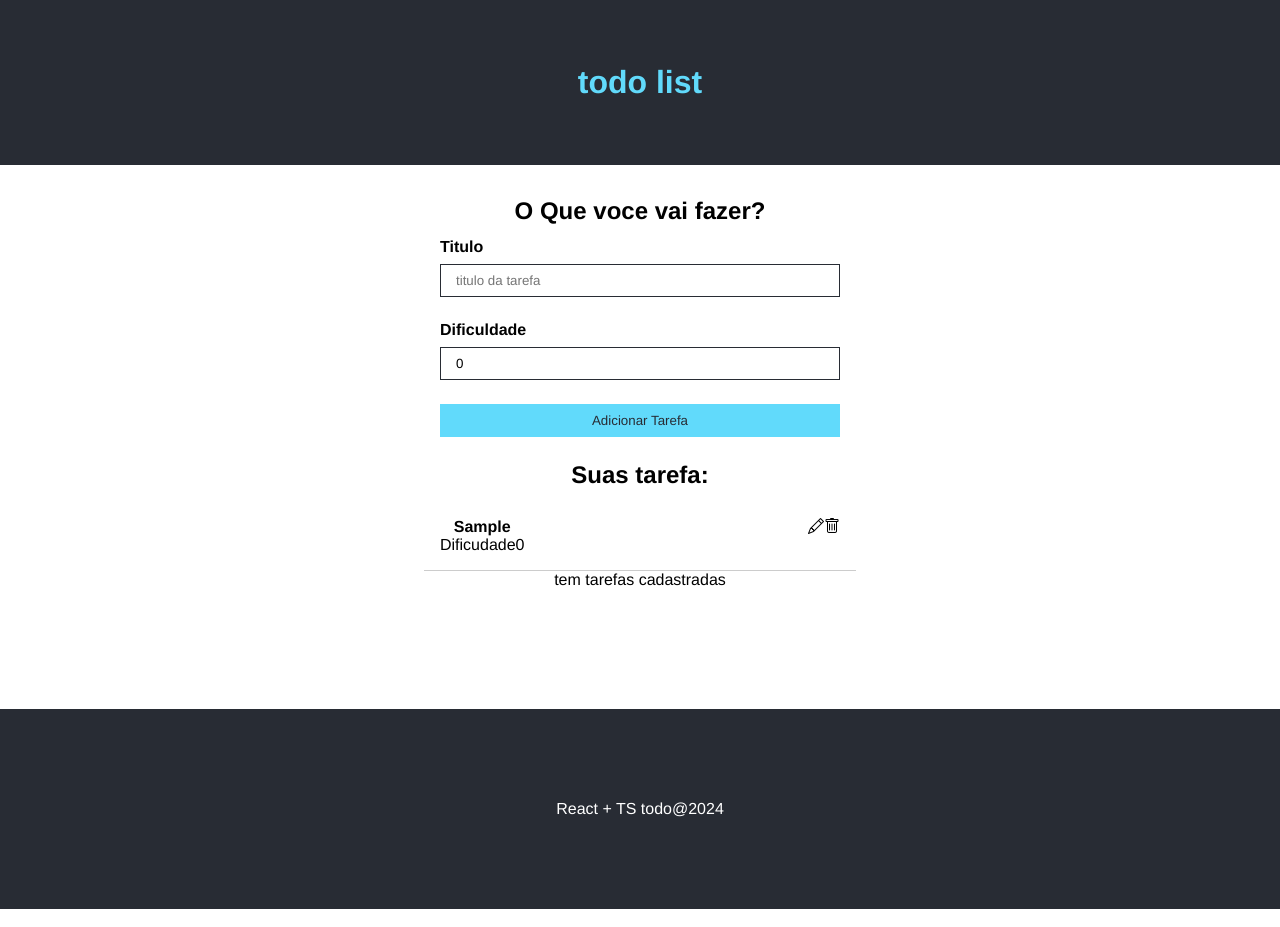
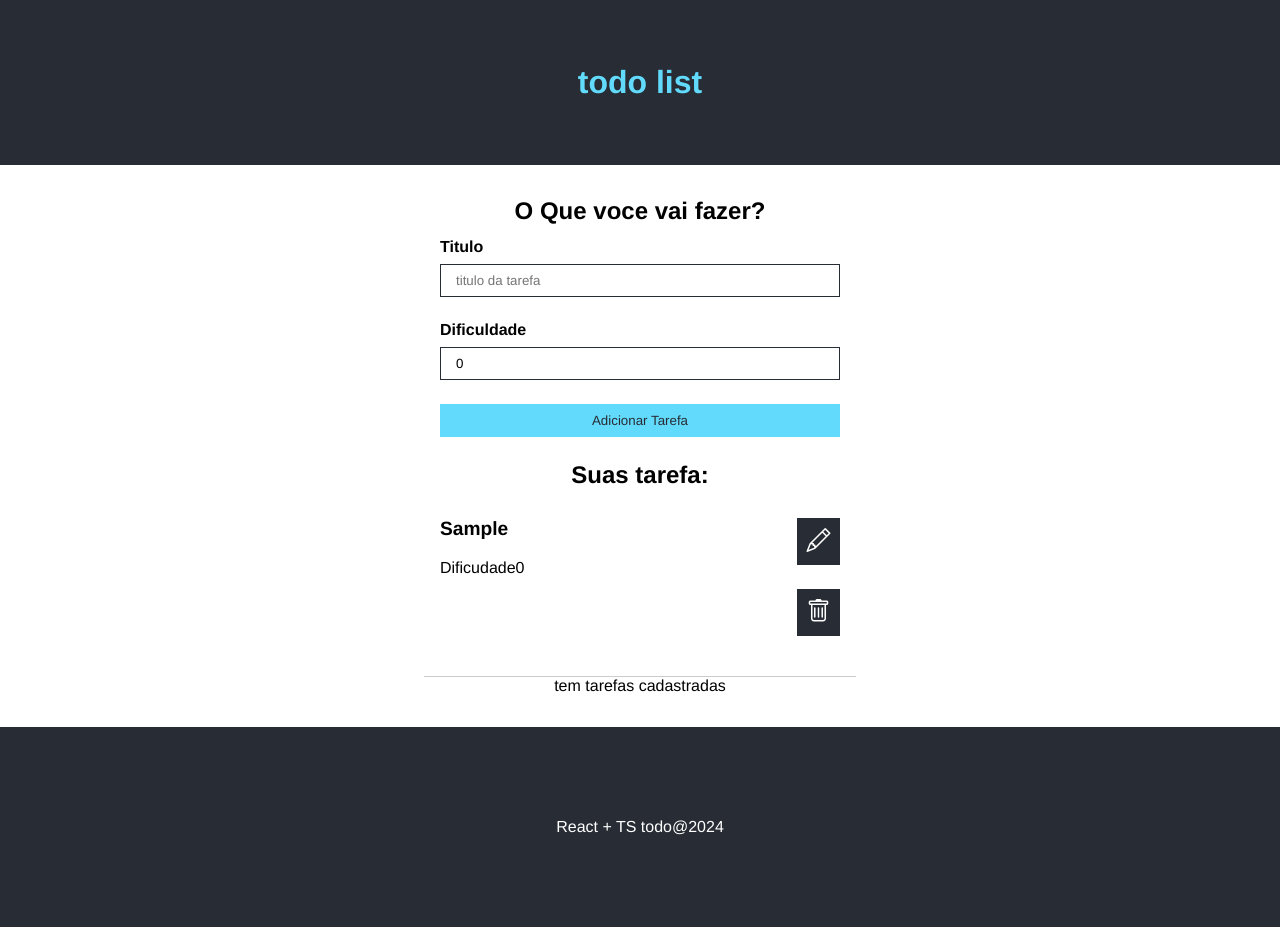
Before and after one commit to GabrielMatiasn10/Todolist_horadecodar, a React (Create React App) app: page / in a window 1280 px wide. Both pictures are taken after typing "Sample" into the empty fields and a click on the input "Adicionar Tarefa". Built offline with nearby package versions, Linux system fonts and the light colour scheme.

Commit message:
ajuste final

```diff
--- a/src/components/TaskList.tsx
+++ b/src/components/TaskList.tsx
@@ -13,11 +13,11 @@ const TaskList = ({ TaskList }: Props) => {
         <>
           {TaskList.map(task => (
             <div key={task.id} className={styles.task}>
-              <div>
+              <div className={styles.details}>
                 <h4> {task.title}</h4>
                <p> Dificudade{task.dificulty}</p>
               </div>
-              <div>
+              <div className={styles.actions}>
                 <i className='bi bi-pencil'></i>
                 <i className='bi bi-trash'></i>
               </div>
```
